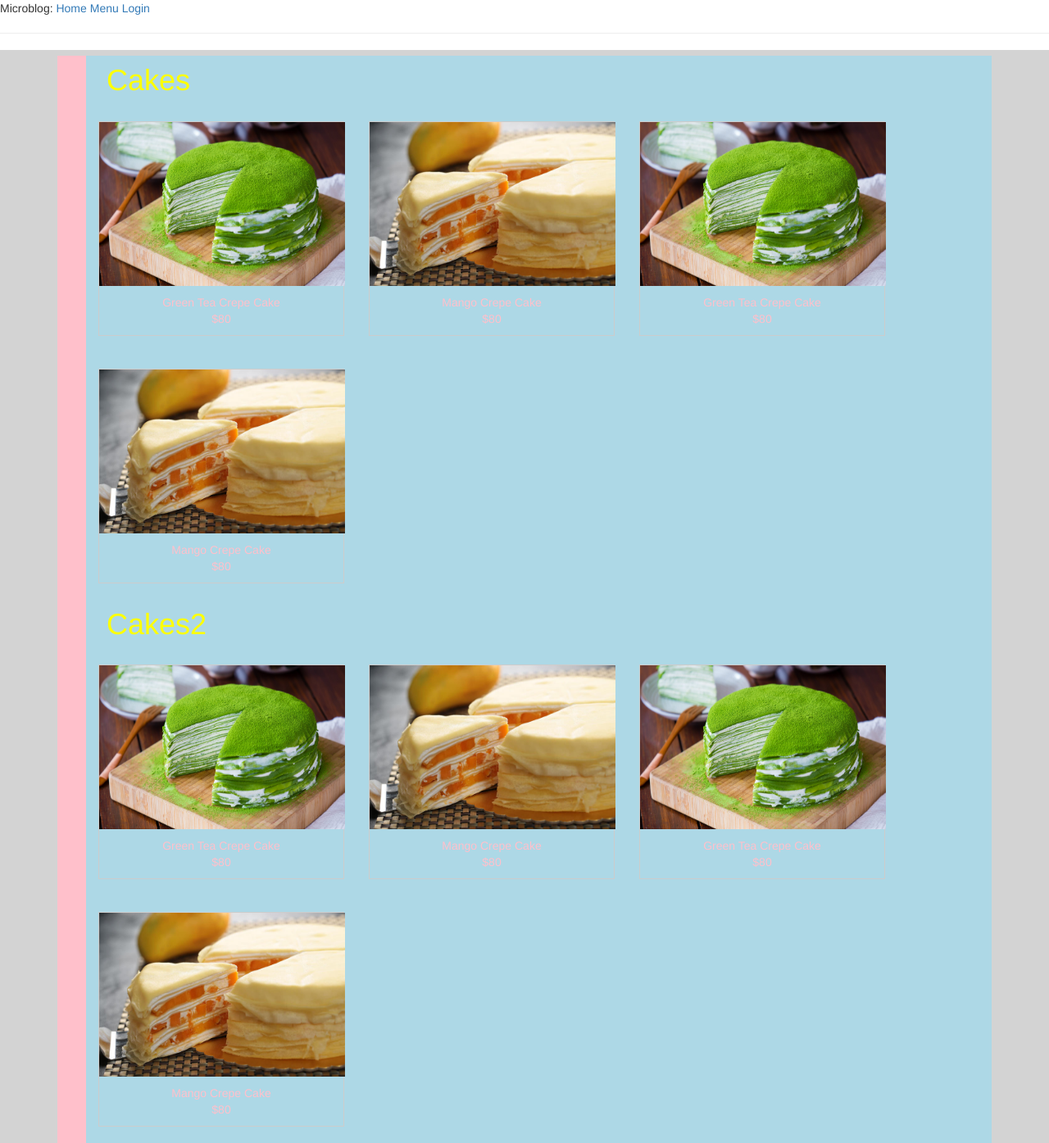
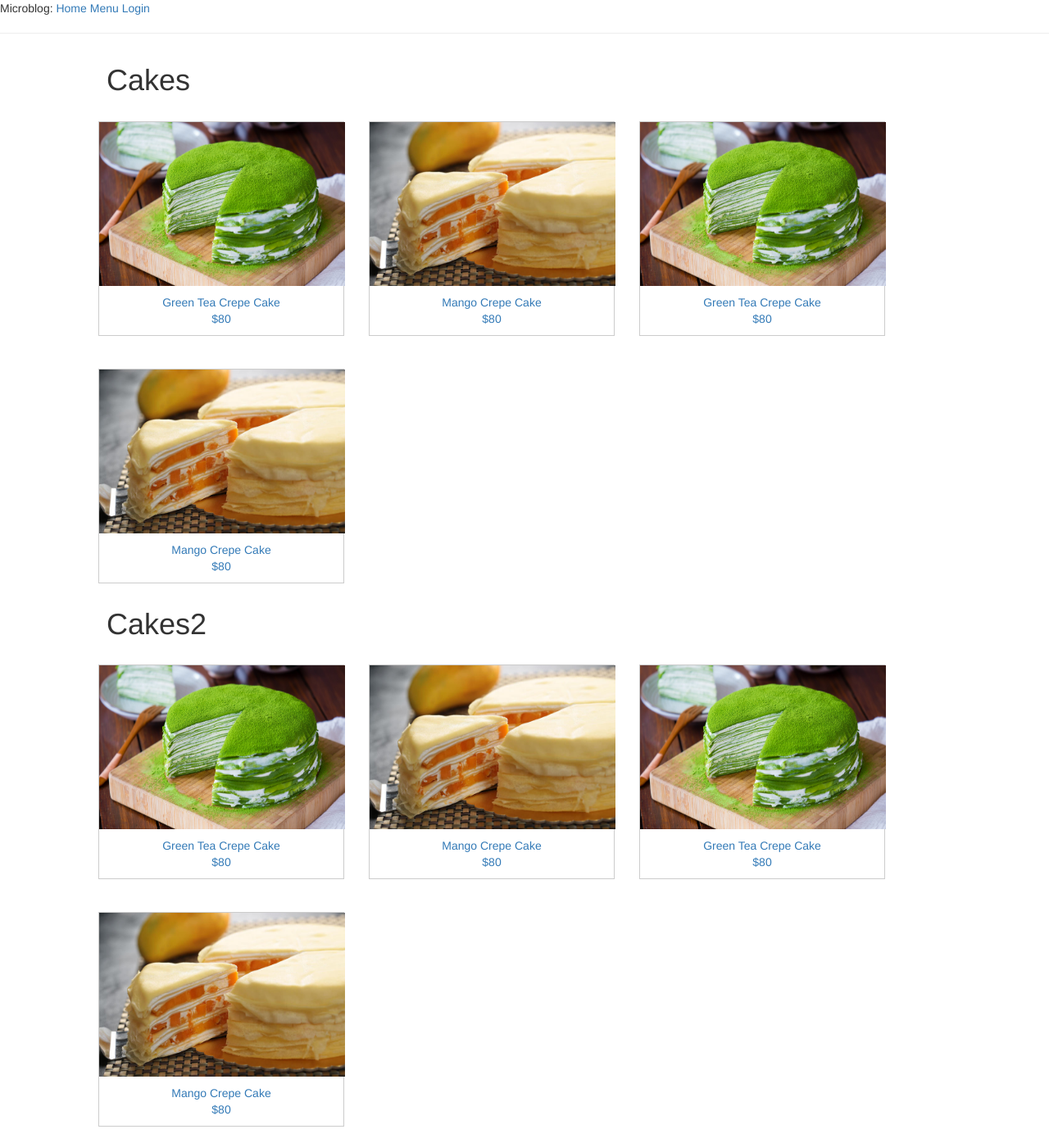
Before and after one commit to sengfung27/Python-Online-Ordering-System, a Flask app: page /menu in a window 1280 px wide. Shown: the whole page at 82% size. Run offline with Flask 2, Linux system fonts and the light colour scheme; some libraries are stand-ins or nearby versions.

Commit message:
good css

```diff
--- a/app/static/css/menu.css
+++ b/app/static/css/menu.css
@@ -1,7 +1,3 @@
-h1 {
-	color: yellow;
-}
-
 .cake {
     margin: 20px 0px 20px 30px;
     border: 1px solid #ccc;
@@ -14,5 +10,4 @@ h1 {
 	padding: 10px;
 	text-align: center;
 	font-size: 15;
-	color: pink;
 }
--- a/app/templates/menu.html
+++ b/app/templates/menu.html
@@ -5,10 +5,10 @@
 
 <link rel="stylesheet" type="text/css" href="{{url_for('static', filename='css/menu.css')}}">
 <div id="wrapper">
-	<div class="page-wrapper" style="padding-top: 0px; background-color: lightgrey";>
+	<div class="page-wrapper" style="padding-top: 0px";>
 		<div class="container">
-			<div class="left-space" style="padding-left: 35px; padding-right: 0px; background-color: pink";>
-				<div class="inner-space" style="margin-top: 7px; min-height: 1000px; background-color: lightblue";>
+			<div class="left-space" style="padding-left: 35px; padding-right: 0px";>
+				<div class="inner-space" style="margin-top: 7px; min-height: 1000px";>
 					<div class="row">
 						<h1 style="margin: 10px 40px">Cakes</h1>
 
```
Also changed, not shown: app.db, 1 other file.
